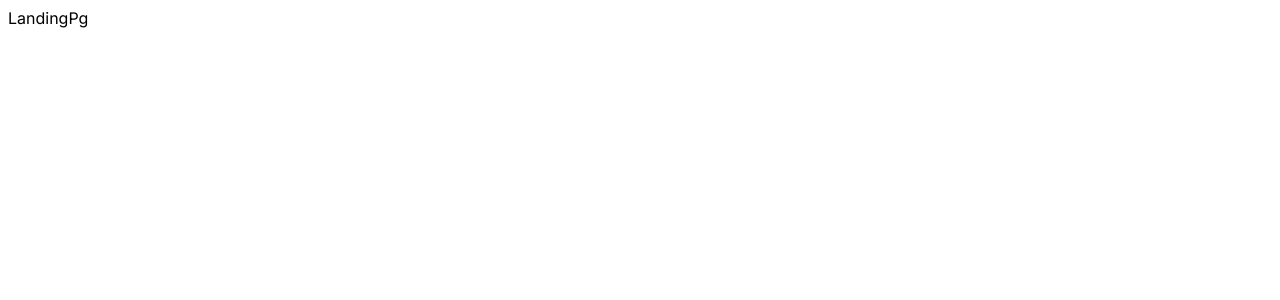
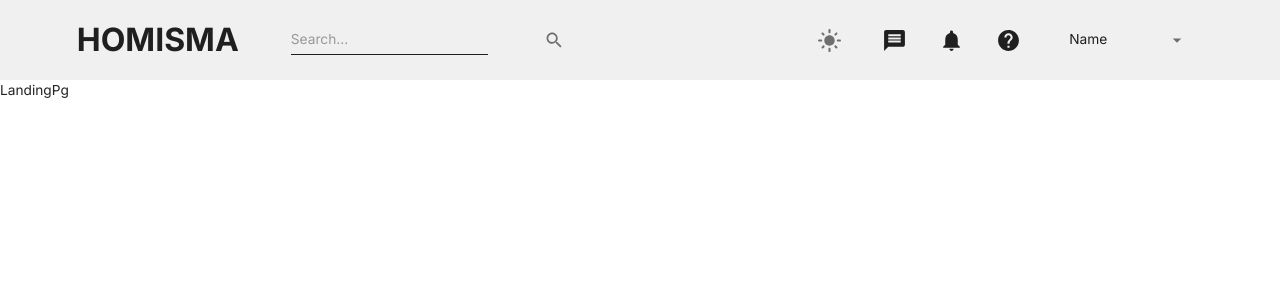
Before and after one commit to Sama-E/homisma, a React (Vite) app in the folder client/: page / in a window 1280 px wide. Shown: the top 300 px of the page. Built offline with nearby package versions, Linux system fonts and the light colour scheme.

Commit message:
navbar update

```diff
--- a/client/package.json
+++ b/client/package.json
@@ -23,6 +23,7 @@
     "react-redux": "^8.1.2",
     "react-router-dom": "^6.16.0",
     "redux-persist": "^6.0.0",
+    "yarn": "^1.22.19",
     "yup": "^1.2.0"
   },
   "devDependencies": {
--- a/client/src/App.jsx
+++ b/client/src/App.jsx
@@ -1,4 +1,9 @@
 import { BrowserRouter, Navigate, Routes, Route } from "react-router-dom";
+import { useMemo } from "react";
+import { useSelector } from "react-redux";
+import { CssBaseline, ThemeProvider } from "@mui/material";
+import { createTheme } from "@mui/material/styles";
+import { themeSettings } from "./theme";
 
 import Login from "./pages/Auth/Login";
 import Register from "./pages/Auth/Register";
@@ -7,10 +12,15 @@
 import Profile from './pages/Profile/Profile';
 
 function App() {
+  const mode = useSelector((state) => state.mode);
+  const theme = useMemo(() => createTheme(themeSettings(mode)), [mode]);
+  // const isAuth = Boolean(useSelector((state) => state.token));
 
   return (
     <div className="app">
       <BrowserRouter>
+        <ThemeProvider theme={theme}>
+          <CssBaseline />
           <Routes>
             {/* UNPROTECTED ROUTES */}
             <Route path="/" element={<LandingPg />} />
@@ -21,6 +31,7 @@
             <Route path="/dashboard" element={<Dashboard />} />
             <Route path="/profile" element={<Profile />} />
           </Routes>
+        </ThemeProvider>
       </BrowserRouter>
     </div>
   )
--- /dev/null
+++ b/client/src/components/FlexBetween.jsx
@@ -0,0 +1,10 @@
+import { Box } from "@mui/material";
+import { styled } from "@mui/system";
+
+const FlexBetween = styled(Box)({
+  display: "flex",
+  justifyContent: "space-between",
+  alignItems: "center",
+});
+
+export default FlexBetween;
--- a/client/src/pages/Landing/LandingPg.jsx
+++ b/client/src/pages/Landing/LandingPg.jsx
@@ -1,8 +1,12 @@
 import React from 'react'
+import Navbar from '../Nav/Navbar';
 
 const LandingPg = () => {
   return (
-    <div>LandingPg</div>
+    <div>
+      <Navbar />
+      LandingPg
+    </div>
   )
 }
 
--- a/client/src/pages/Nav/Navbar.jsx
+++ b/client/src/pages/Nav/Navbar.jsx
@@ -1,9 +1,206 @@
-import React from 'react'
+import { useState } from "react";
+import {
+  Box,
+  IconButton,
+  InputBase,
+  Typography,
+  Select,
+  MenuItem,
+  FormControl,
+  useTheme,
+  useMediaQuery,
+} from "@mui/material";
+import {
+  Search,
+  Message,
+  DarkMode,
+  LightMode,
+  Notifications,
+  Help,
+  Menu,
+  Close,
+} from "@mui/icons-material";
+import { useDispatch, useSelector } from "react-redux";
+import { setMode, setLogout } from "/src/state";
+setLogout
+import { useNavigate } from "react-router-dom";
+import FlexBetween from "/src/components/FlexBetween";
 
 const Navbar = () => {
+  const [isMobileMenuToggled, setIsMobileMenuToggled] = useState(false);
+  const dispatch = useDispatch();
+  const navigate = useNavigate();
+  const user = useSelector((state) => state.user);
+  const isNonMobileScreens = useMediaQuery("(min-width: 1000px)");
+
+  const theme = useTheme();
+  const neutralLight = theme.palette.neutral.light;
+  const dark = theme.palette.neutral.dark;
+  const background = theme.palette.background.default;
+  const primaryLight = theme.palette.primary.light;
+  const alt = theme.palette.background.alt;
+
+  // const fullName = `${user.firstName} ${user.lastName}`;
+
   return (
-    <div>Navbar</div>
-  )
+    <FlexBetween padding="1rem 6%" backgroundColor={alt}>
+      <FlexBetween gap="1.75rem">
+        <Typography
+          fontWeight="bold"
+          fontSize="clamp(1rem, 2rem, 2.25rem)"
+          color="neutralLight"
+          onClick={() => navigate("/dashboard")}
+          sx={{
+            "&:hover": {
+              color: primaryLight,
+              cursor: "pointer",
+            },
+          }}
+        >
+          HOMISMA
+        </Typography>
+        {isNonMobileScreens && (
+          <FlexBetween
+            backgroundColor={neutralLight}
+            borderRadius="9px"
+            gap="3rem"
+            padding="0.1rem 1.5rem"
+          >
+            <InputBase placeholder="Search..." sx={{borderBottom: 1}} />
+            <IconButton>
+              <Search />
+            </IconButton>
+          </FlexBetween>
+        )}
+      </FlexBetween>
+
+      {/* DESKTOP NAV */}
+      {isNonMobileScreens ? (
+        <FlexBetween gap="2rem">
+          <IconButton onClick={() => dispatch(setMode())}>
+            {theme.palette.mode === "dark" ? (
+              <DarkMode sx={{ fontSize: "25px" }} />
+            ) : (
+              <LightMode sx={{ color: dark, fontSize: "25px" }} />
+            )}
+          </IconButton>
+          <Message sx={{ fontSize: "25px" }} />
+          <Notifications sx={{ fontSize: "25px" }} />
+          <Help sx={{ fontSize: "25px" }} />
+          {/* <FormControl variant="standard" value={fullName}> */}
+          <FormControl variant="standard">
+            <Select
+              // value={fullName}
+              value='Name'
+              sx={{
+                backgroundColor: neutralLight,
+                width: "150px",
+                borderRadius: "0.25rem",
+                p: "0.25rem 1rem",
+                "& .MuiSvgIcon-root": {
+                  pr: "0.25rem",
+                  width: "3rem",
+                },
+                "& .MuiSelect-select:focus": {
+                  backgroundColor: neutralLight,
+                },
+              }}
+              input={<InputBase />}
+            >
+              {/* <MenuItem value={fullName}> */}
+              <MenuItem value="Name">
+                {/* <Typography>{fullName}</Typography> */}
+                <Typography>Name</Typography>
+              </MenuItem>
+              <MenuItem onClick={() => dispatch(setLogout())}>Log Out</MenuItem>
+            </Select>
+          </FormControl>
+        </FlexBetween>
+      ) : (
+        <IconButton
+          onClick={() => setIsMobileMenuToggled(!isMobileMenuToggled)}
+        >
+          <Menu />
+        </IconButton>
+      )}
+
+      {/* MOBILE NAV */}
+      {!isNonMobileScreens && isMobileMenuToggled && (
+        <Box
+          position="fixed"
+          right="0"
+          bottom="0"
+          height="100%"
+          zIndex="10"
+          maxWidth="500px"
+          minWidth="300px"
+          backgroundColor={background}
+        >
+          {/* CLOSE ICON */}
+          <Box display="flex" justifyContent="flex-end" p="1rem">
+            <IconButton
+              onClick={() => setIsMobileMenuToggled(!isMobileMenuToggled)}
+            >
+              <Close />
+            </IconButton>
+          </Box>
+
+          {/* MENU ITEMS */}
+          <FlexBetween
+            display="flex"
+            flexDirection="column"
+            justifyContent="center"
+            alignItems="center"
+            gap="3rem"
+          >
+            <IconButton
+              onClick={() => dispatch(setMode())}
+              sx={{ fontSize: "25px" }}
+            >
+              {theme.palette.mode === "dark" ? (
+                <DarkMode sx={{ fontSize: "25px" }} />
+              ) : (
+                <LightMode sx={{ color: dark, fontSize: "25px" }} />
+              )}
+            </IconButton>
+            <Message sx={{ fontSize: "25px" }} />
+            <Notifications sx={{ fontSize: "25px" }} />
+            <Help sx={{ fontSize: "25px" }} />
+            {/* <FormControl variant="standard" value={fullName}> */}
+            <FormControl variant="standard" value="Name">
+              <Select
+                // value={fullName}
+                value="Name"
+                sx={{
+                  backgroundColor: neutralLight,
+                  width: "150px",
+                  borderRadius: "0.25rem",
+                  p: "0.25rem 1rem",
+                  "& .MuiSvgIcon-root": {
+                    pr: "0.25rem",
+                    width: "3rem",
+                  },
+                  "& .MuiSelect-select:focus": {
+                    backgroundColor: neutralLight,
+                  },
+                }}
+                input={<InputBase />}
+              >
+                {/* <MenuItem value={fullName}> */}
+                <MenuItem value="Name">
+                  {/* <Typography>{fullName}</Typography> */}
+                  <Typography>Name</Typography>
+                </MenuItem>
+                <MenuItem onClick={() => dispatch(setLogout())}>
+                  Log Out
+                </MenuItem>
+              </Select>
+            </FormControl>
+          </FlexBetween>
+        </Box>
+      )}
+    </FlexBetween>
+  );
 }
 
 export default Navbar;
```
Also changed, not shown: 1 other file (tests, documents, lock files or other folders). Lines whose indentation alone changed are shown as unchanged.
